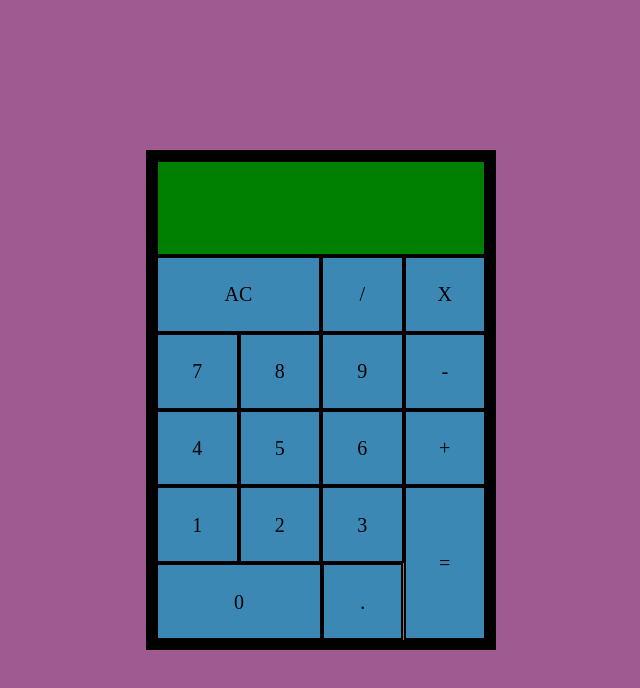
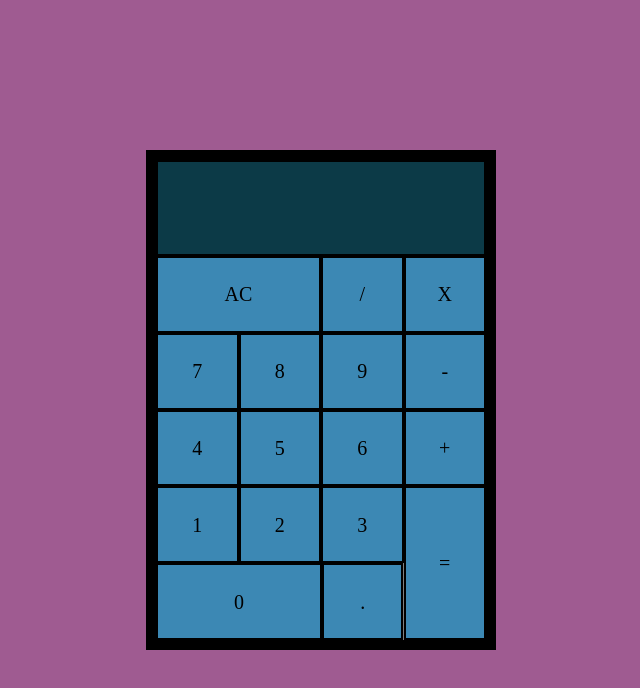
Before and after one commit to YariPL/react-calculator, a React (Create React App) app: page / in a window 1280 px wide. Shown: the top 688 px of the page, without its empty margins (319-959 px from the left). Built offline with nearby package versions, Linux system fonts and the light colour scheme.

Commit message:
finished grid and style, go to js, finished 27.01

```diff
--- a/src/App.css
+++ b/src/App.css
@@ -20,7 +20,7 @@ body {
   .App .Display {
     height: 20%;
     width: 100%;
-    background: green;
+    background: #0c3a47;
     box-sizing: border-box;
     border: 2px solid; }
   .App .Buttons {
--- a/src/App.scss
+++ b/src/App.scss
@@ -21,7 +21,7 @@ body {
 	.Display {
 		height: 20%;
 		width: 100%;
-		background: green;
+		background: #0c3a47;
 		box-sizing: border-box;
 		border: 2px solid;
 	}
```
Also changed, not shown: 1 other file (tests, documents, lock files or other folders).
